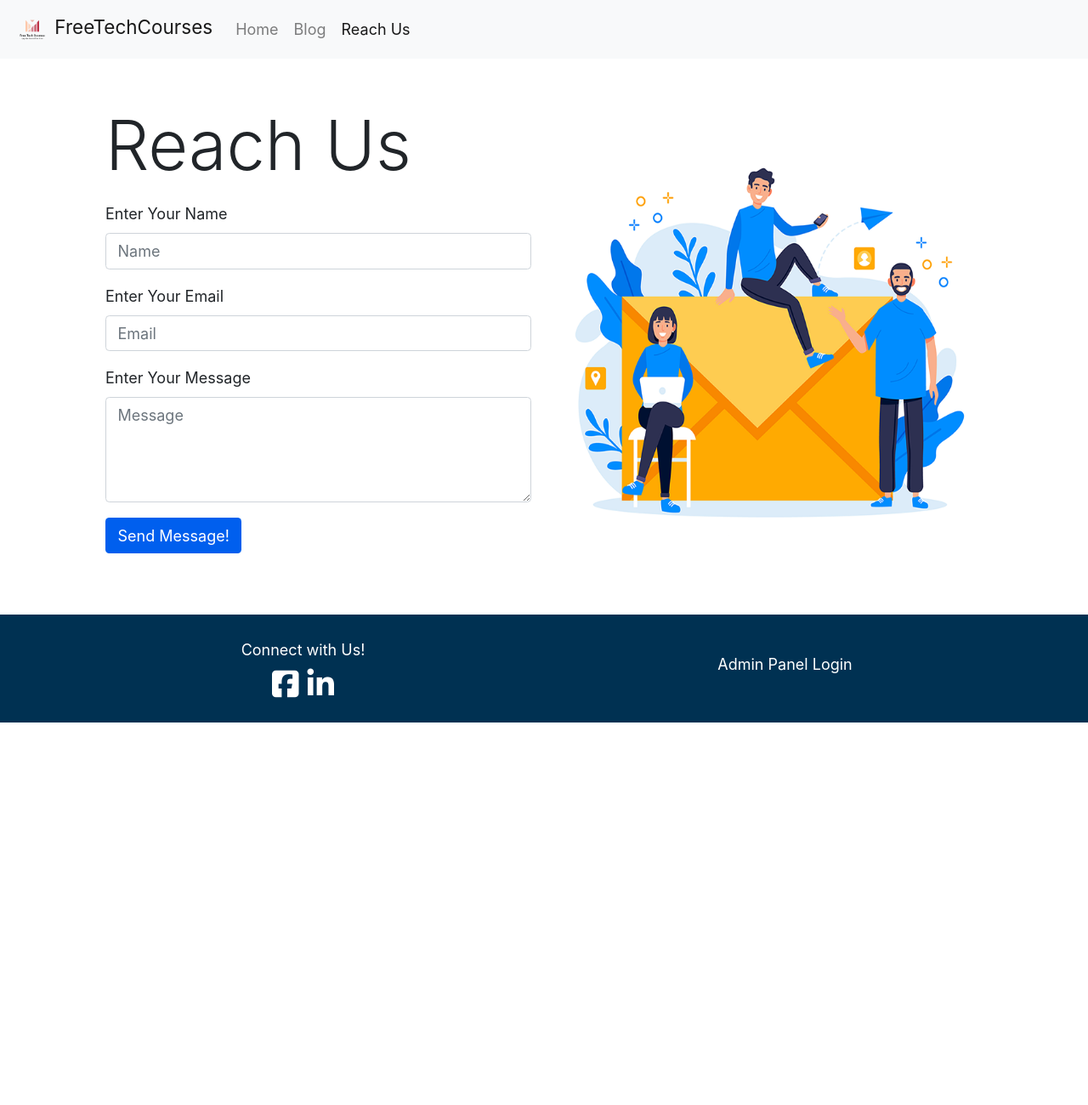
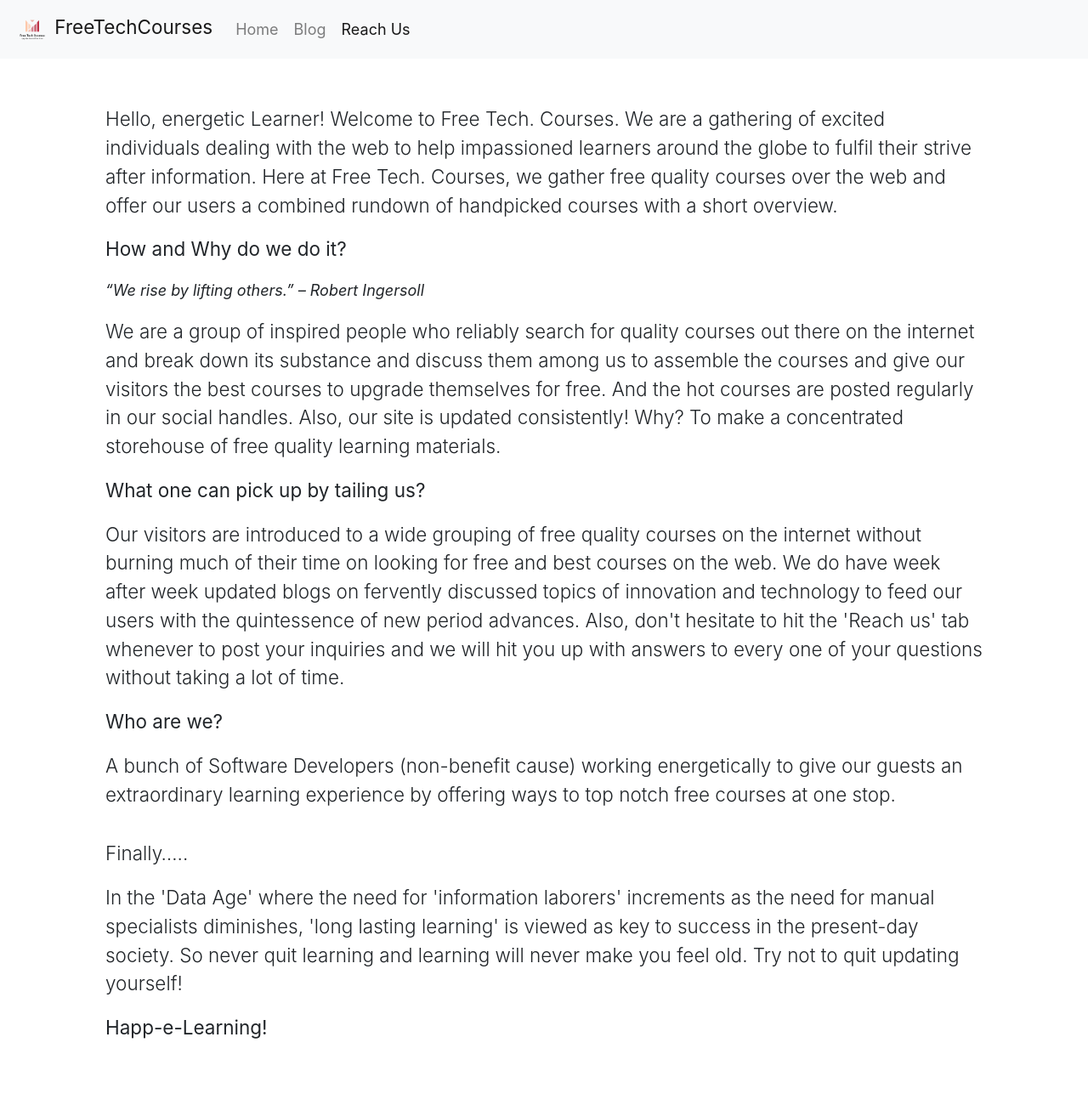
Before and after one commit to freetechcourses/freetechcourseswebsite, a website: page public/reach.html in a window 1280 px wide. Shown: the top 1300 px of the page at 85% size. Before the commit the page ends 850 px from the top, so only its background shows below. Drawn offline with nearby package versions, Linux system fonts and the light colour scheme.

Commit message:
Added information in Reach Us section and changed Pinned Blogs UI

```diff
--- a/public/reach.html
+++ b/public/reach.html
@@ -21,11 +21,11 @@
     />
 
     <!-- Google adsence -->
-    <script
+    <!-- <script
       data-ad-client="ca-pub-4839289392640972"
       async
       src="https://pagead2.googlesyndication.com/pagead/js/adsbygoogle.js"
-    ></script>
+    ></script> -->
 
     <!-- Custom Stylesheets -->
     <link rel="stylesheet" href="./css/index.css" />
@@ -56,9 +56,7 @@
       <div class="collapse navbar-collapse" id="navbar-content">
         <ul class="navbar-nav mr-auto">
           <li class="nav-item">
-            <a class="nav-link" href="index.html">
-              Home
-            </a>
+            <a class="nav-link" href="index.html"> Home </a>
           </li>
           <li class="nav-item">
             <a class="nav-link" href="blog.html">Blog</a>
@@ -90,6 +88,58 @@
       </button>
     </div>
     <!-- End Of Universal Error Alert -->
+
+    <!-- Main Content Text -->
+    <div class="container p-md-5">
+      <p class="lead">
+        Hello, energetic Learner! Welcome to Free Tech. Courses. We are a
+        gathering of excited individuals dealing with the web to help
+        impassioned learners around the globe to fulfil their strive after
+        information. Here at Free Tech. Courses, we gather free quality courses
+        over the web and offer our users a combined rundown of handpicked
+        courses with a short overview.
+      </p>
+      <p class="lead"><b>How and Why do we do it?</b></p>
+      <blockquote>
+        <i>“We rise by lifting others.” – Robert Ingersoll</i>
+      </blockquote>
+      <p class="lead">
+        We are a group of inspired people who reliably search for quality
+        courses out there on the internet and break down its substance and
+        discuss them among us to assemble the courses and give our visitors the
+        best courses to upgrade themselves for free. And the hot courses are
+        posted regularly in our social handles. Also, our site is updated
+        consistently! Why? To make a concentrated storehouse of free quality
+        learning materials.
+      </p>
+      <p class="lead"><b>What one can pick up by tailing us?</b></p>
+      <p class="lead">
+        Our visitors are introduced to a wide grouping of free quality courses
+        on the internet without burning much of their time on looking for free
+        and best courses on the web. We do have week after week updated blogs on
+        fervently discussed topics of innovation and technology to feed our
+        users with the quintessence of new period advances. Also, don't hesitate
+        to hit the 'Reach us' tab whenever to post your inquiries and we will
+        hit you up with answers to every one of your questions without taking a
+        lot of time.
+      </p>
+      <p class="lead"><b>Who are we?</b></p>
+      <p class="lead pb-3">
+        A bunch of Software Developers (non-benefit cause) working energetically
+        to give our guests an extraordinary learning experience by offering ways
+        to top notch free courses at one stop.
+      </p>
+      <p class="lead">Finally…..</p>
+      <p class="lead">
+        In the 'Data Age' where the need for 'information laborers' increments
+        as the need for manual specialists diminishes, 'long lasting learning'
+        is viewed as key to success in the present-day society. So never quit
+        learning and learning will never make you feel old. Try not to quit
+        updating yourself!
+      </p>
+      <p class="lead"><b>Happ-e-Learning!</b></p>
+    </div>
+    <!-- End Of Main Content Text -->
 
     <!--Main Content-->
     <div class="container p-md-5">
@@ -135,9 +185,7 @@
               class="alert alert-success alert-dismissible fade show sent-message-successful-alert"
               role="alert"
             >
-              <small class="text-success">
-                Form Submitted Successfully!
-              </small>
+              <small class="text-success"> Form Submitted Successfully! </small>
               <button
                 type="button"
                 class="close safari-issue"
@@ -185,9 +233,7 @@
       <div class="container p-3">
         <div class="row justify-content-center align-items-center">
           <div class="col-sm-6">
-            <div id="connect">
-              Connect with Us!
-            </div>
+            <div id="connect">Connect with Us!</div>
             <div class="container icons">
               <a
                 href="https://www.facebook.com/OnlineFreeTechCourses/"
@@ -205,20 +251,18 @@
           </div>
           <div class="col-sm-6">
             <div id="admin-link">
-              <a href="/login.html" class="icon">
-                Admin Panel Login
-              </a>
+              <a href="/login.html" class="icon"> Admin Panel Login </a>
             </div>
           </div>
-          <div class="col-12">
-            <!-- Google Adsence -->
-            <div>
+          <!-- <div class="col-12"> -->
+          <!-- Google Adsence -->
+          <!-- <div>
               <script
                 async
                 src="https://pagead2.googlesyndication.com/pagead/js/adsbygoogle.js"
-              ></script>
-              <!-- ad one -->
-              <ins
+              ></script> -->
+          <!-- ad one -->
+          <!-- <ins
                 class="adsbygoogle"
                 style="display: block; width: 100%;"
                 data-ad-client="ca-pub-4839289392640972"
@@ -228,9 +272,8 @@
               ></ins>
               <script>
                 (adsbygoogle = window.adsbygoogle || []).push({});
-              </script>
-            </div>
-          </div>
+              </script> -->
+          <!-- </div> -->
         </div>
       </div>
     </div>
```
Also changed, not shown: public/blog-by-date.html (+11 -15 lines), public/blog.html (+14 -18 lines), public/index.html (+12 -18 lines), public/js/util/displayBlogs.js (+16 -2 lines), public/single-blog.html (+11 -15 lines).
